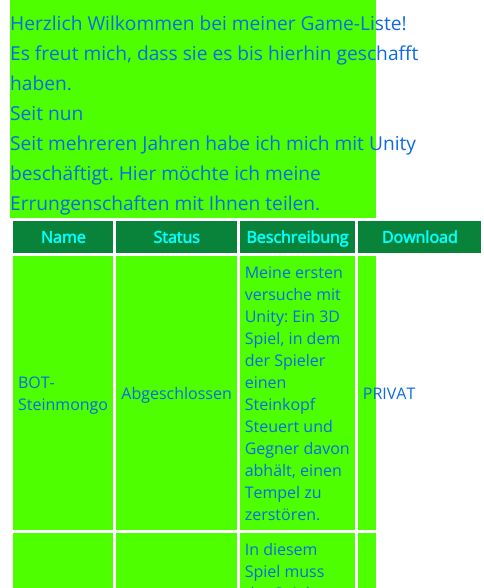
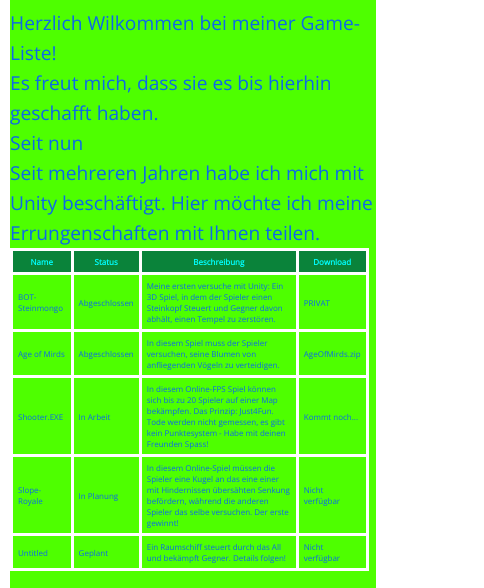
Before and after one commit to BrainyXS/brainyxs.github.io, a plain HTML site: page Games.html in a window 390 px wide. Shown: the part 459-1047 px from the top of the page, 484 px wide, since content can reach past the window. Drawn offline with nearby package versions, Linux system fonts and the light colour scheme; a web font is replaced by a local one.

Commit message:
BetterMobile

```diff
--- a/css/style.css
+++ b/css/style.css
@@ -207,6 +207,9 @@ thead{
     footer>h2{
         font-size: 20px;
     }
+    table{
+        font-size: 8px;
+    }
 
 }
 @media (max-width: 950px) {
```
